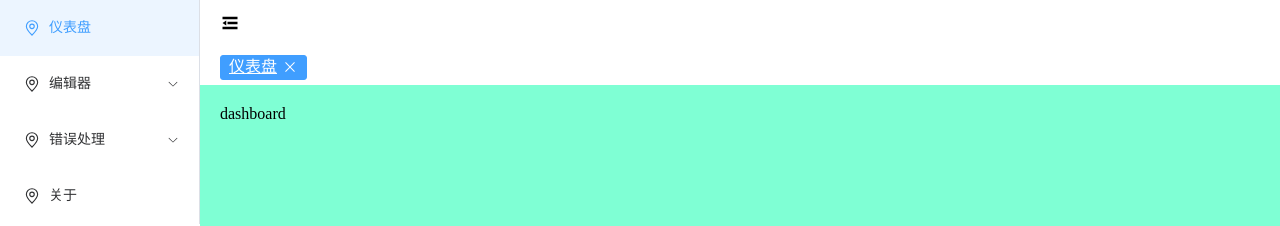
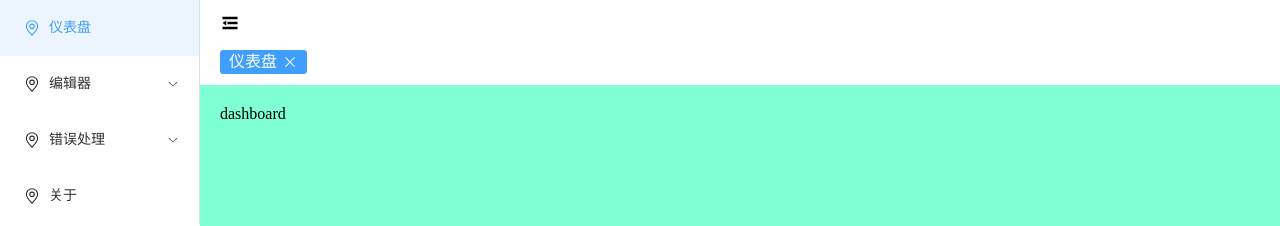
Before and after one commit to savageKarl/savage-vue-admin, a Vue app: page /#/login in a window 1280 px wide. Both pictures are taken after a click on the button "登录". Shown: the top 226 px of the page. Built offline with nearby package versions, Linux system fonts and the light colour scheme.

Commit message:
完善标签栏

```diff
--- a/src/App.vue
+++ b/src/App.vue
@@ -15,4 +15,11 @@ body {
   width: 100%;
   height: 100%;
 }
+
+a {
+	text-decoration: none; /* 去除默认的下划线 */
+	outline: none;	/* 去除旧版浏览器的点击后的外虚线框 */
+	color: #000;	/* 去除默认的颜色和点击后变化的颜色 */
+}
+
 </style>
--- a/src/layout/components/theHeading/components/tabBar/index.vue
+++ b/src/layout/components/theHeading/components/tabBar/index.vue
@@ -1,10 +1,11 @@
 <script lang="ts" setup>
 import { reactive, watch, watchEffect, onMounted } from 'vue'
 
-import { useRoute, onBeforeRouteUpdate, onBeforeRouteLeave } from 'vue-router'
+import { useRoute, onBeforeRouteLeave } from 'vue-router'
 import type { RouteLocationNormalizedLoaded } from 'vue-router'
 
 import { Close } from '@element-plus/icons-vue'
+import { router } from '@/router';
 
 /*
 检测路由跳转，记录路由变量，存进一个列表里面，视图循环展示即可。存入列表需要需要去重，
@@ -13,29 +14,13 @@ import { Close } from '@element-plus/icons-vue'
 const tabList = reactive<RouteLocationNormalizedLoaded[]>([]);
 const currentRoute = useRoute();
 
-onMounted(() => {
-  addTab(currentRoute);
-})
-
-
-// watch(() => route.name, (to) => {
-//   addTab(route);
-// })
-
-onBeforeRouteLeave((to, from) => {
-  addTab(to);
-  // console.debug(to, from)
-})
+onMounted(() => addTab(currentRoute));
+onBeforeRouteLeave((to) => addTab(to));
 
 function addTab(route: RouteLocationNormalizedLoaded) {
-  if (tabList.some(item => item.fullPath === route.fullPath)) {
-    return;
-  }
-  tabList.push(Object.assign({}, route, {
-    title: route.meta?.title || 'no-name'
-  }));
+  if (tabList.some(item => item.fullPath === route.fullPath)) return;
+  tabList.push({ ...route })
   // tabList.push(route) // 这样子直接推入会有bug，不知道为什么，上面那样子写就不会
-  console.debug(tabList)
 }
 
 function isCurrentTab(route: RouteLocationNormalizedLoaded) {
@@ -47,6 +32,23 @@ function closeCurrentTab(route: RouteLocationNormalizedLoaded) {
   tabList.forEach((item, index) => {
     if (item.fullPath === route.fullPath) tabList.splice(index, 1);
   })
+}
+
+function closeTab(index: number) {
+  // 逻辑思路，关闭当前标签，直接从数组删除即可
+  // 如果关闭当前时当前激活标签，判断关闭标签后面是否有标签，有就激活后面的标签
+  // 如果后面没有标签就拿前面的，如果后面和前面都没有，那么就是最后一个了，关闭了重定向到首页
+  const closedTab = tabList[index];
+  const nextOrPrevTab = tabList[index + 1] ? tabList[index + 1] : tabList[index - 1];
+  if (isCurrentTab(closedTab)) {
+    if (nextOrPrevTab) {
+      router.push(nextOrPrevTab.fullPath);
+    } else {
+      if (closedTab.fullPath === '/dashboard') return;
+      router.replace('/');
+    }
+  }
+  tabList.splice(index, 1);
 }
 
 // function closeOtherTab(route: RouteLocationNormalizedLoaded) {
@@ -64,21 +66,25 @@ function closeCurrentTab(route: RouteLocationNormalizedLoaded) {
 // function closeRightTab(route: RouteLocationNormalizedLoaded) {
 
 // }
-
+function scroll(e: MouseEvent) {
+  console.debug(e)
+}
 </script>
 
 
 <template>
   <div class="tabBar">
-    <div class="tabBarList">
-      <router-link class="tabBarList_item" :to="item.fullPath" :class="{ 'tabBarList_item-active': isCurrentTab(item) }"
-        v-for="(item, index) in tabList" :key="index">
-        <div class="tabName">{{ item.meta.title }}</div>
-        <el-icon @click="closeCurrentTab(item)">
-          <close />
-        </el-icon>
-      </router-link>
-    </div>
+    <el-scrollbar>
+      <div class="tabBarList" @mousewheel="scroll">
+        <div class="tabBarList_item" :class="{ 'tabBarList_item-active': isCurrentTab(item) }"
+          v-for="(item, index) in tabList" :key="index">
+          <router-link :to="item.fullPath" class="tabName">{{ item.meta.title }}</router-link>
+          <el-icon @click="closeTab(index)">
+            <close />
+          </el-icon>
+        </div>
+      </div>
+    </el-scrollbar>
     <div class="tabBarAction"></div>
   </div>
 </template>
@@ -91,6 +97,7 @@ function closeCurrentTab(route: RouteLocationNormalizedLoaded) {
 
 .tabBarList {
   display: flex;
+  width: 300px;
 
   &_item {
     flex-shrink: 0;
@@ -103,18 +110,21 @@ function closeCurrentTab(route: RouteLocationNormalizedLoaded) {
     padding: 2px 8px;
     border-radius: 3px;
 
-    a {
-      text-decoration: none;
-    }
 
     .tabName {
       margin-right: 5px;
+      text-decoration: none;
     }
 
     &-active {
       background-color: #409EFF;
+      border-color: #409EFF;
       color: #fff;
-      border-color: #409EFF;
+
+      .tabName {
+        color: #fff;
+
+      }
     }
   }
 
--- a/src/router/guard/modules/permissionGuard.ts
+++ b/src/router/guard/modules/permissionGuard.ts
@@ -5,7 +5,7 @@ import { useUserStore } from "@/store/modules/user";
 import { initRoutes } from "@/router/utils";
 
 export function setupPermissionGuard(router: Router) {
-  router.beforeEach((to) => {
+  router.beforeEach((to,from) => {
     const userStore = useUserStore();
     if (!userStore.token && to.name !== "login") {
       return "login";
--- a/vue.config.js
+++ b/vue.config.js
@@ -7,7 +7,7 @@ const { ElementPlusResolver } = require('unplugin-vue-components/resolvers')
 module.exports = {
   devServer: {
     // 开发编译时自动浏览器
-    open: true,
+    open: true
   },
   configureWebpack: {
     plugins: [
```
